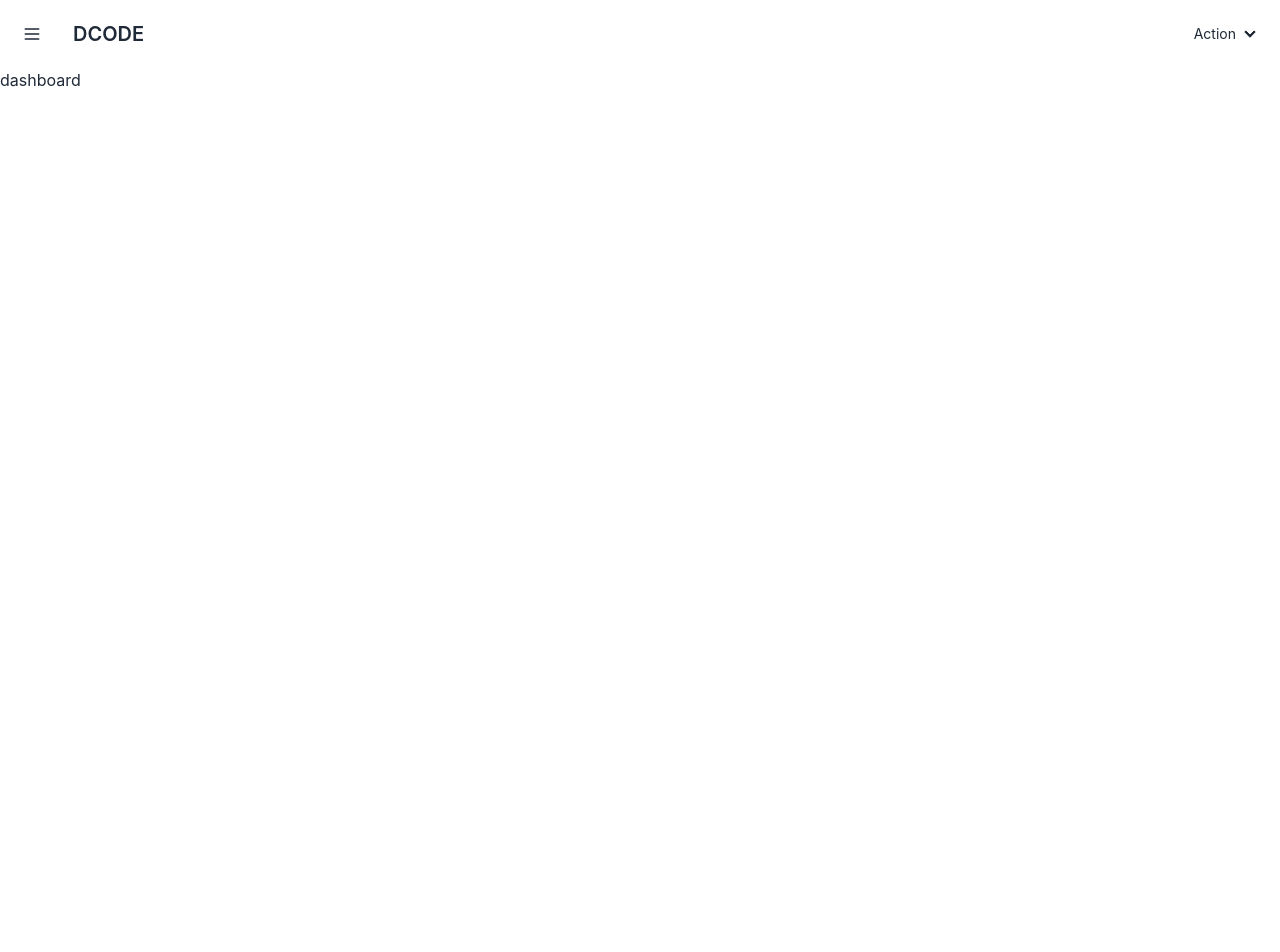
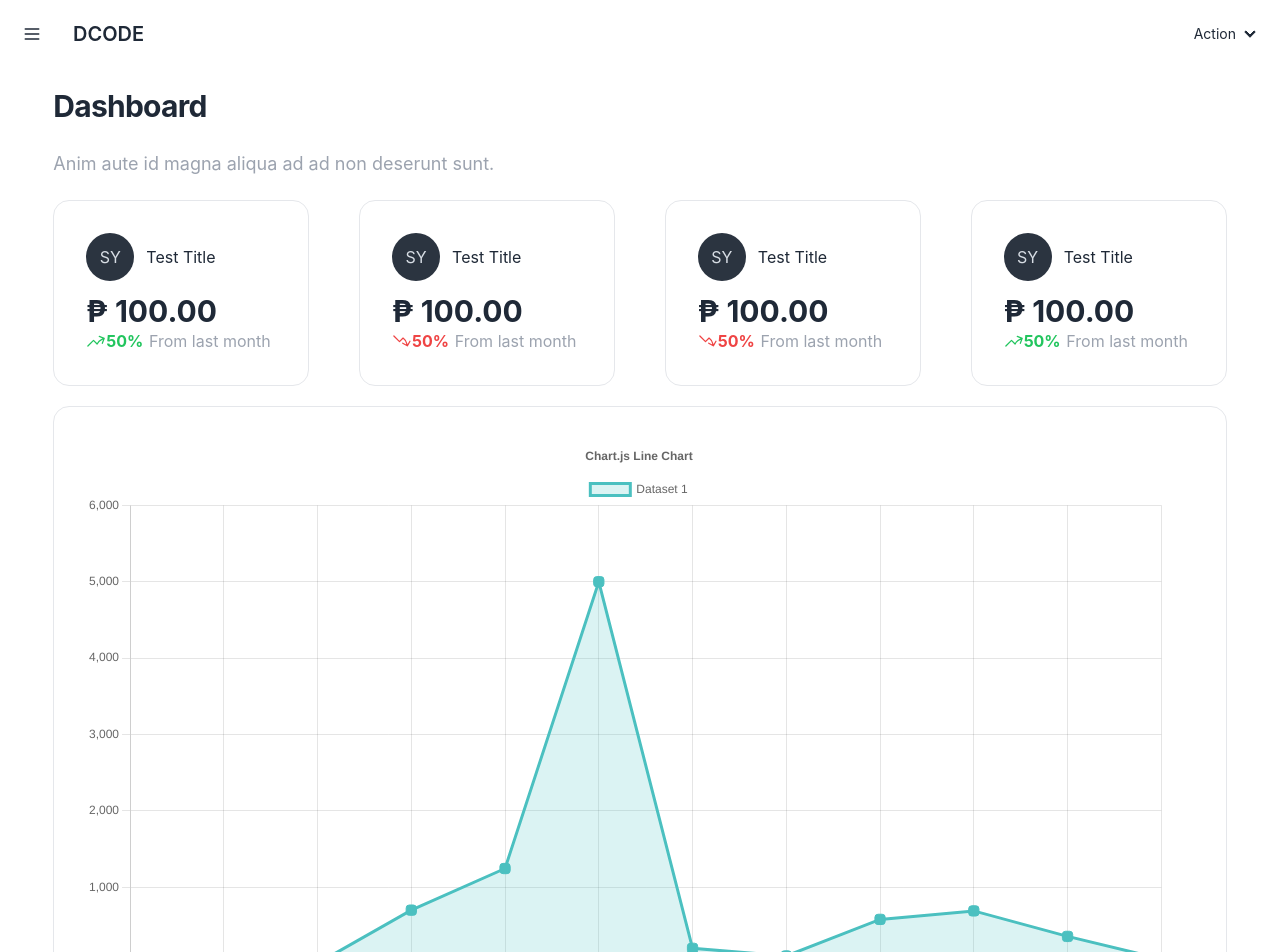
Before and after one commit to nhardbalansag/dcode-pos-portal, a React (Create React App) app: page /portal in a window 1280 px wide. Shown: the top 952 px of the page. Before the commit the page ends 800 px from the top, so only its background shows below. Built offline with nearby package versions, Linux system fonts and the light colour scheme.

Commit message:
update dashboard

```diff
--- a/package.json
+++ b/package.json
@@ -6,9 +6,12 @@
     "@testing-library/jest-dom": "^5.17.0",
     "@testing-library/react": "^13.4.0",
     "@testing-library/user-event": "^13.5.0",
+    "chart.js": "^4.4.1",
     "localforage": "^1.10.0",
     "match-sorter": "^6.3.3",
     "react": "^18.2.0",
+    "react-chartjs-2": "^5.2.0",
+    "react-data-table-component": "^7.6.2",
     "react-dom": "^18.2.0",
     "react-router-dom": "^6.21.3",
     "react-scripts": "5.0.1",
--- a/src/components/CardComp.js
+++ b/src/components/CardComp.js
@@ -1,9 +1,12 @@
 import React from 'react'
 
-export default function CardComp({children, title = "", titleBadge = null}) {
+export default function CardComp({children, title = "", titleBadge = null, width = "p-8 m-5 w-96 shadow-xl"}) {
   return (
-    <div className='p-8 m-5 card w-96 bg-base-100 shadow-xl'>
+    <div className={`card ${width} bg-base-100 `}>
         <div className="card-body">
+          {
+            title
+            ?
               <h2 className="card-title">
                   {title}
                   {
@@ -12,6 +15,8 @@ export default function CardComp({children, title = "", titleBadge = null}) {
                       : <></>
                   }
               </h2>
+            : <></>
+          }
           {children}
         </div>
     </div>
--- /dev/null
+++ b/src/components/DashboardTotalCardContent.js
@@ -0,0 +1,38 @@
+import React from 'react'
+
+import {
+    IconTrendUp,
+    IconTrendDown
+} from '../icons/_index'
+
+export default function DashboardTotalCardContent({isPositive = true}) {
+
+  return (
+    <div>
+        <div className='flex justify-start items-center'>
+            <div className="avatar placeholder mr-3">
+                <div className="bg-neutral text-neutral-content rounded-full w-12">
+                    <span>SY</span>
+                </div>
+            </div>
+            <div>
+                <p className='capitalize'>test title</p>
+            </div>
+        </div>
+
+        <div className='mt-3'>
+            <div>
+                <p className='capitalize text-3xl font-bold text-dark'>₱ 100.00</p>
+            </div>
+            <div className='flex justify-start items-center'>
+                {
+                    isPositive ? <IconTrendUp/> : <IconTrendDown/>
+                }
+
+                <p className={`text-${isPositive ? 'green' : 'red'}-500 font-bold`}>50%</p>
+                <p className='text-gray-400'>From last month</p>
+            </div>
+        </div>
+    </div>
+  )
+}
--- /dev/null
+++ b/src/components/LineChart.js
@@ -0,0 +1,94 @@
+import React from 'react'
+
+import {
+    Chart as ChartJS,
+    CategoryScale,
+    LinearScale,
+    PointElement,
+    LineElement,
+    Title,
+    Tooltip,
+    Legend,
+    Filler,
+} from 'chart.js';
+
+import { Line } from 'react-chartjs-2';
+
+export default function LineChart({data = []}) {
+
+    ChartJS.register(
+        CategoryScale,
+        LinearScale,
+        PointElement,
+        LineElement,
+        Title,
+        Tooltip,
+        Legend,
+        Filler
+    );
+
+    const generateMonthsArray = () => {
+        const months = [];
+        const currentDate = new Date();
+
+        for (let i = 0; i < 12; i++) {
+          const month = new Date(currentDate.getFullYear(), i, 1);
+          const monthName = month.toLocaleString('default', { month: 'long' });
+          months.push(monthName);
+        }
+
+        return months;
+    };
+
+    const labels = generateMonthsArray()
+
+    const dataContent = {
+        labels,
+        datasets: [
+          {
+            label: 'Dataset 1',
+            data: data,
+            borderColor: 'rgba(75, 192, 192, 1)',
+            backgroundColor: 'rgba(75, 192, 192, 0.2)',
+            pointBackgroundColor: 'rgba(75, 192, 192, 1)',
+            pointBorderColor: 'rgba(75, 192, 192, 1)',
+            pointRadius: 6,
+            pointHoverRadius: 8,
+            pointStyle: 'rectRounded',
+            fill: true
+          },
+        ],
+    };
+
+    const options = {
+        responsive: true,
+        plugins: {
+            filler: {
+                propagate: true,
+            },
+            legend: {
+                position: 'top',
+            },
+            title: {
+                display: true,
+                text: 'Chart.js Line Chart',
+            },
+        },
+        scales: {
+            x: {
+                type: 'category',
+                bounds: 'ticks', // Boundaries for the X axis
+            },
+            y: {
+                beginAtZero: true,
+                min: 0, // Minimum value for the Y axis
+                max: Math.max(...data) + ( Math.max(...data) * .20), // Maximum value for the Y axis
+                bounds: 'ticks', // Boundaries for the Y axis
+            },
+        },
+    };
+
+    return (
+        <Line options={options} data={dataContent} />
+    )
+}
--- a/src/components/_index.js
+++ b/src/components/_index.js
@@ -3,6 +3,8 @@ import ButtonComp from "./ButtonComp";
 import CardComp from "./CardComp";
 import NavigationBar from "./NavigationBar";
 import DrawerItemComp from "./DrawerItemComp";
+import LineChart from "./LineChart";
+import DashboardTotalCardContent from "./DashboardTotalCardContent";
 
 export {
     InputComp,
@@ -10,4 +12,6 @@ export {
     CardComp,
     NavigationBar,
     DrawerItemComp,
+    LineChart,
+    DashboardTotalCardContent
 }
--- /dev/null
+++ b/src/icons/IconTrendDown.js
@@ -0,0 +1,9 @@
+import React from 'react'
+
+export default function IconTrendDown() {
+  return (
+    <svg className='swap-on w-5 h-5 text-red-500' xmlns="http://www.w3.org/2000/svg" fill="none" viewBox="0 0 24 24" strokeWidth="1.5" stroke="currentColor">
+        <path strokeLinecap="round" strokeLinejoin="round" d="M2.25 6 9 12.75l4.286-4.286a11.948 11.948 0 0 1 4.306 6.43l.776 2.898m0 0 3.182-5.511m-3.182 5.51-5.511-3.181" />
+    </svg>
+  )
+}
--- /dev/null
+++ b/src/icons/IconTrendUp.js
@@ -0,0 +1,9 @@
+import React from 'react'
+
+export default function IconTrendUp() {
+  return (
+    <svg className='swap-on w-5 h-5 text-green-500' xmlns="http://www.w3.org/2000/svg" fill="none" viewBox="0 0 24 24" strokeWidth="1.5" stroke="currentColor">
+        <path strokeLinecap="round" strokeLinejoin="round" d="M2.25 18 9 11.25l4.306 4.306a11.95 11.95 0 0 1 5.814-5.518l2.74-1.22m0 0-5.94-2.281m5.94 2.28-2.28 5.941" />
+    </svg>
+  )
+}
--- a/src/pages/main/dashboard.js
+++ b/src/pages/main/dashboard.js
@@ -1,9 +1,36 @@
-import React from 'react'
+import React, { useEffect, useRef } from 'react'
+
+import {
+  CardComp,
+  LineChart,
+  DashboardTotalCardContent
+} from '../../components/_index'
 
 const DashboardPage = () => {
+
+  const data = [12, 19, 3, 700, 1245, 5000, 200, 100, 579, 690, 356, 60]
+
+  const DashboardTopCardContent = (status) =>{
+    return(
+      <DashboardTotalCardContent isPositive={status}/>
+    )
+  }
+
   return (
     <div>
-        <h1>dashboard</h1>
+        <div className="mx-auto max-w-2xl lg:mx-0 my-5">
+          <h2 className="text-3xl font-bold tracking-tight text-dark">Dashboard</h2>
+          <p className="mt-6 text-lg leading-8 text-gray-400">Anim aute id magna aliqua ad ad non deserunt sunt.</p>
+        </div>
+        <div className="my-5 grid grid-rows-4 grid-flow-col md:justify-between justify-evenly sm:grid-rows-2 md:grid-rows-1">
+          <CardComp width='w-64 border' children={DashboardTopCardContent(true)}/>
+          <CardComp width='w-64 border' children={DashboardTopCardContent(false)}/>
+          <CardComp width='w-64 border' children={DashboardTopCardContent(false)}/>
+          <CardComp width='w-64 border' children={DashboardTopCardContent(true)}/>
+        </div>
+        <div className='my-5'>
+          <CardComp width='w-full border' children={<LineChart data={data}/>}/>
+        </div>
     </div>
   )
 }
--- a/src/pages/main/index.js
+++ b/src/pages/main/index.js
@@ -18,8 +18,10 @@ const MainIndex = () => {
           <div className="drawer-content">
             <NavigationBar/>
             {/* navigation pages */}
-            <div>
-              <Outlet />
+            <div className=''>
+              <div className='w-11/12 mx-auto'>
+                <Outlet />
+              </div>
             </div>
           </div>
           <div className="drawer-side">
```
Also changed, not shown: src/icons/_index.js (+8 -1 lines), 1 other file (tests, documents, lock files or other folders). Lines whose indentation alone changed are shown as unchanged.
